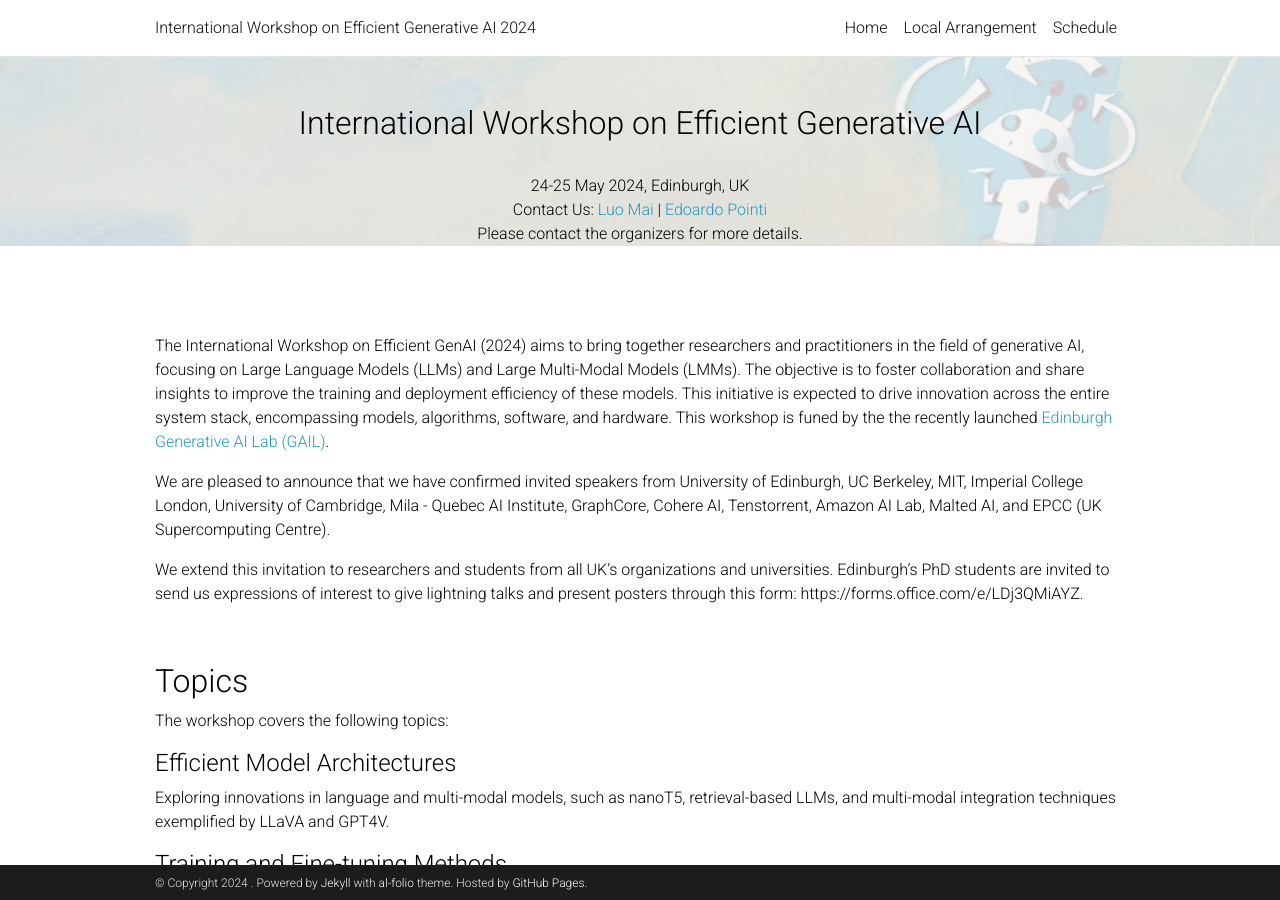
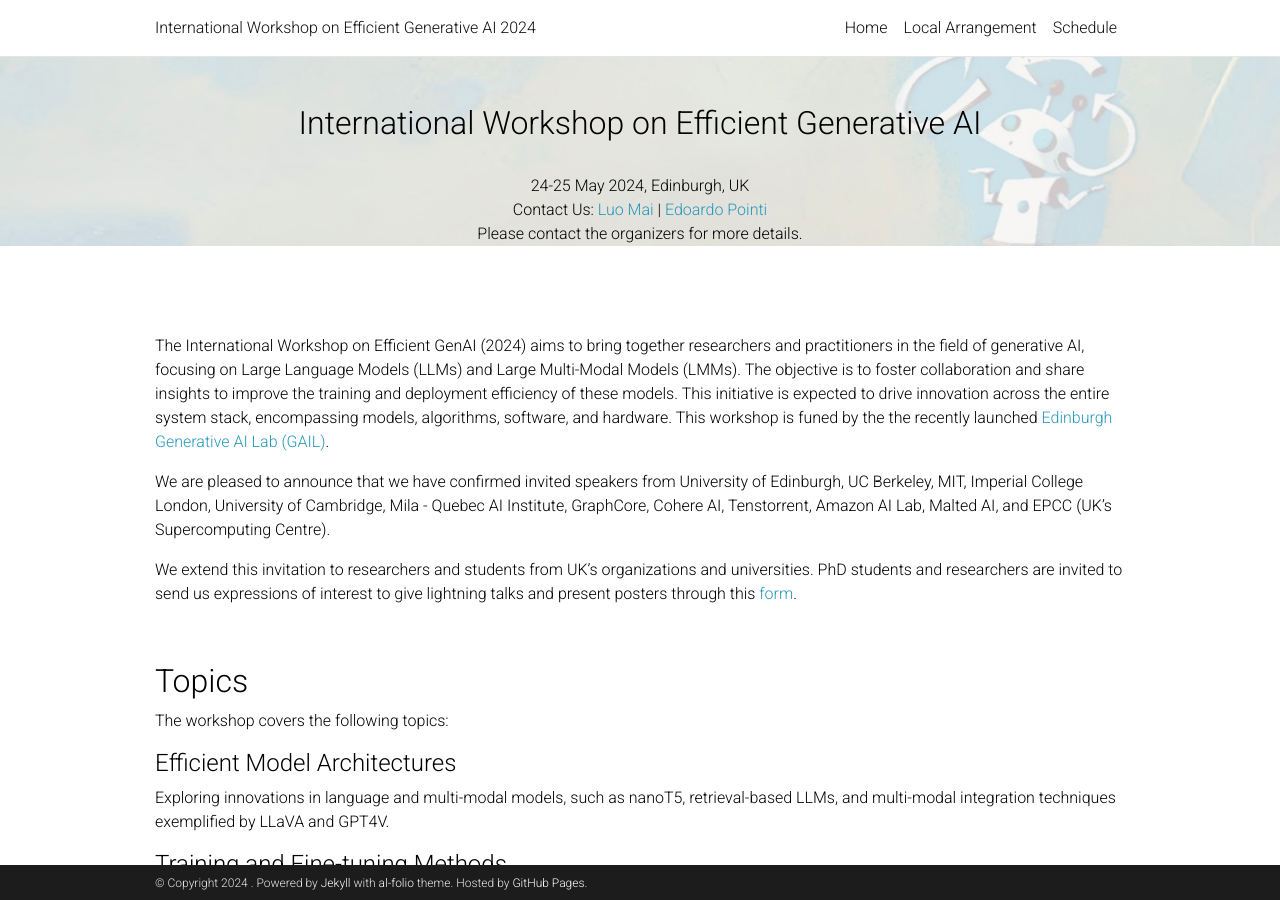
Before and after one commit to opensourcing-foundation-models/opensourcing-foundation-models.github.io, a Jekyll site: the page built from _pages/home.md, in a window 1280 px wide and 900 px high. Built offline with Jekyll 4.4.1, drawn with Linux system fonts in a browser that asks for light colours; comment, search, counter and statistics services are not loaded; a style sheet for code colours, icons or effects is not loaded.

Commit message:
Update home.md

```diff
--- a/_pages/home.md
+++ b/_pages/home.md
@@ -23,9 +23,9 @@ nav_order: 1
 
 The International Workshop on Efficient GenAI (2024) aims to bring together researchers and practitioners in the field of generative AI, focusing on Large Language Models (LLMs) and Large Multi-Modal Models (LMMs). The objective is to foster collaboration and share insights to improve the training and deployment efficiency of these models. This initiative is expected to drive innovation across the entire system stack, encompassing models, algorithms, software, and hardware. This workshop is funed by the the recently launched [Edinburgh Generative AI Lab (GAIL)](https://www.ed.ac.uk/news/2023/university-to-lead-new-era-of-generative-ai).
 
-We are pleased to announce that we have confirmed invited speakers from University of Edinburgh, UC Berkeley, MIT, Imperial College London, University of Cambridge, Mila - Quebec AI Institute, GraphCore, Cohere AI, Tenstorrent, Amazon AI Lab, Malted AI, and EPCC (UK Supercomputing Centre).
+We are pleased to announce that we have confirmed invited speakers from University of Edinburgh, UC Berkeley, MIT, Imperial College London, University of Cambridge, Mila - Quebec AI Institute, GraphCore, Cohere AI, Tenstorrent, Amazon AI Lab, Malted AI, and EPCC (UK's Supercomputing Centre).
 
-We extend this invitation to researchers and students from all UK's organizations and universities. Edinburgh's PhD students are invited to send us expressions of interest to give lightning talks and present posters through this form: https://forms.office.com/e/LDj3QMiAYZ.
+We extend this invitation to researchers and students from UK's organizations and universities. PhD students and researchers are invited to send us expressions of interest to give lightning talks and present posters through this [form](https://forms.office.com/e/LDj3QMiAYZ).
 
 <br>
 
```
